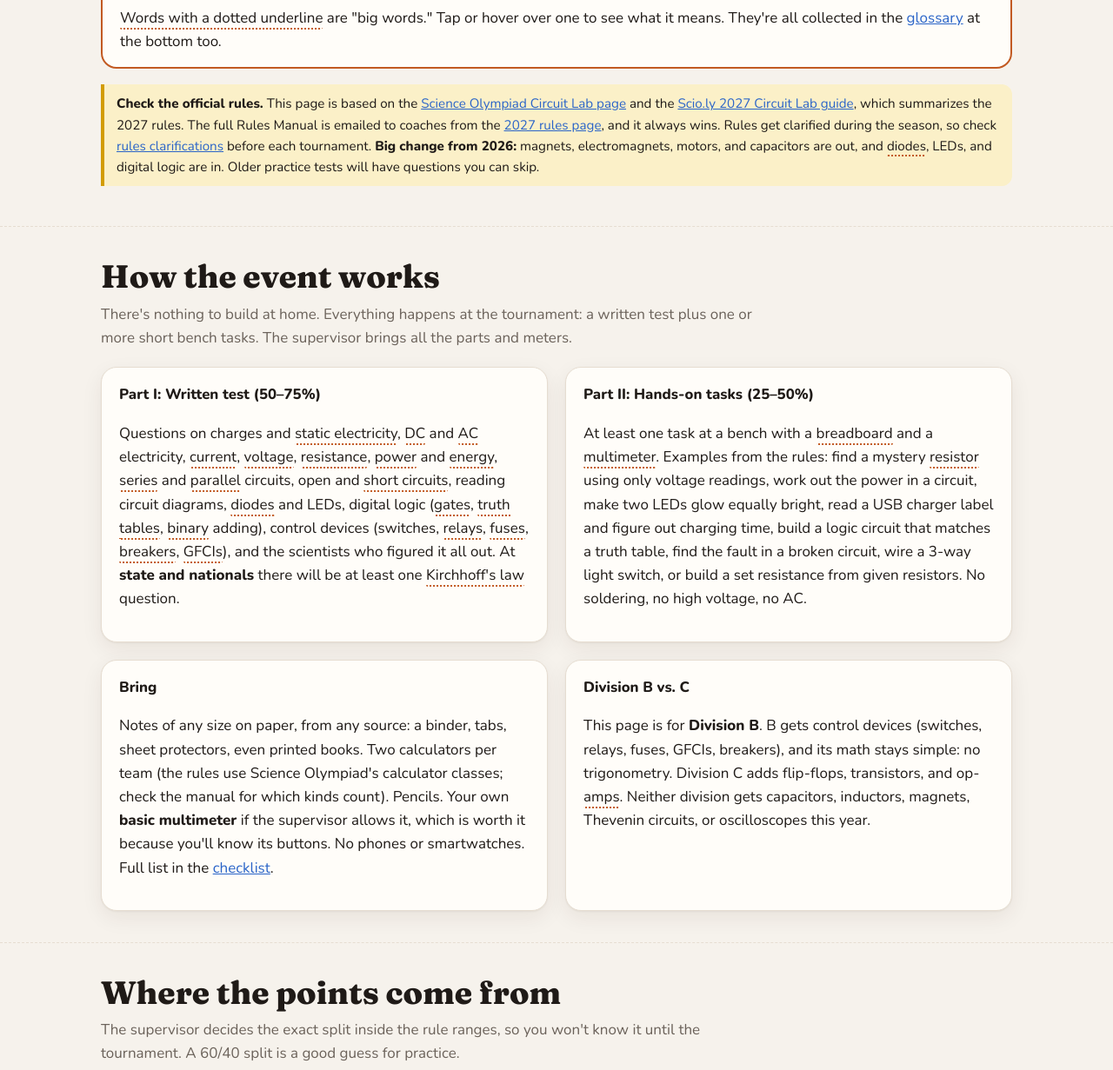
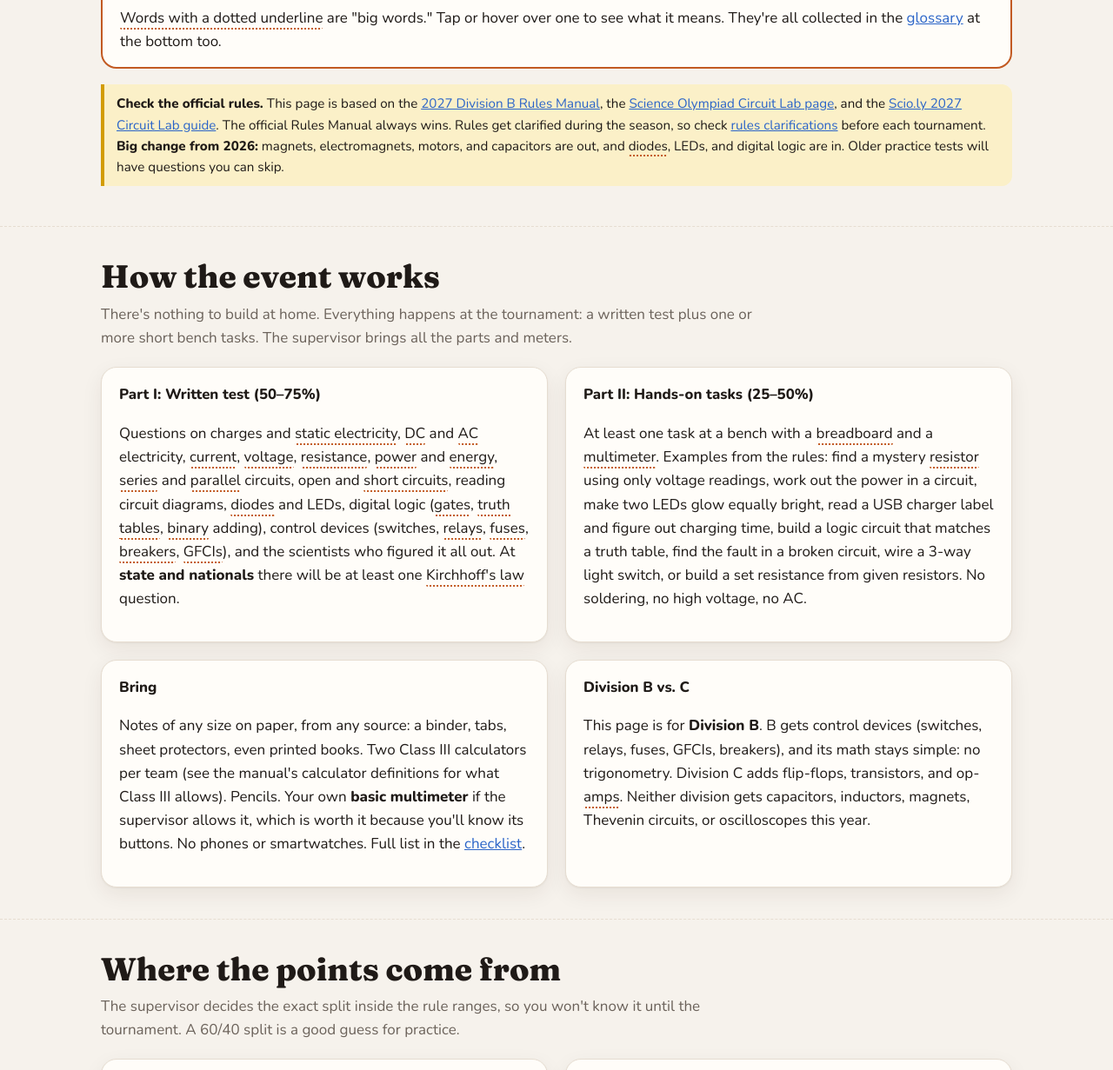
Before and after one commit to Werdna1976/Science-Pages, a plain HTML site: page circuit-lab/index.html in a window 1280 px wide. Shown: the part 848-2079 px from the top of the page at 87% size. Drawn offline with nearby package versions, Linux system fonts and the light colour scheme.

Commit message:
Circuit Lab: cite the 2027 Rules Manual directly (#6)
Claude-Session: https://claude.ai/code/session_0126UsVnREZodyLmfBMLbbBu

Co-authored-by: Claude <noreply@anthropic.com>

```diff
--- a/circuit-lab/index.html
+++ b/circuit-lab/index.html
@@ -229,7 +229,7 @@ footer{padding:30px 0 50px;color:var(--muted);font-size:.88rem;border-top:1px da
       </ol>
       <p style="margin:10px 0 0"><span class="term" tabindex="0" data-g="glossary-demo">Words with a dotted underline</span> are "big words." Tap or hover over one to see what it means. They're all collected in the <a href="#glossary">glossary</a> at the bottom too.</p>
     </div>
-    <p class="note"><b>Check the official rules.</b> This page is based on the <a href="https://www.soinc.org/circuit-lab-b">Science Olympiad Circuit Lab page</a> and the <a href="https://scio.ly/docs/circuit-lab">Scio.ly 2027 Circuit Lab guide</a>, which summarizes the 2027 rules. The full Rules Manual is emailed to coaches from the <a href="https://www.soinc.org/rules-2027">2027 rules page</a>, and it always wins. Rules get clarified during the season, so check <a href="https://www.soinc.org/events/rules-corrections">rules clarifications</a> before each tournament. <b>Big change from 2026:</b> magnets, electromagnets, motors, and capacitors are out, and diodes, LEDs, and digital logic are in. Older practice tests will have questions you can skip.</p>
+    <p class="note"><b>Check the official rules.</b> This page is based on the <a href="https://www.soinc.org/sites/default/files/uploaded_files/Science_Olympiad_Div_B_Rules_2027_for_Web_Secured.pdf">2027 Division B Rules Manual</a>, the <a href="https://www.soinc.org/circuit-lab-b">Science Olympiad Circuit Lab page</a>, and the <a href="https://scio.ly/docs/circuit-lab">Scio.ly 2027 Circuit Lab guide</a>. The official Rules Manual always wins. Rules get clarified during the season, so check <a href="https://www.soinc.org/events/rules-corrections">rules clarifications</a> before each tournament. <b>Big change from 2026:</b> magnets, electromagnets, motors, and capacitors are out, and diodes, LEDs, and digital logic are in. Older practice tests will have questions you can skip.</p>
   </div>
 </header>
 
@@ -249,7 +249,7 @@ footer{padding:30px 0 50px;color:var(--muted);font-size:.88rem;border-top:1px da
       </div>
       <div class="card">
         <h4>Bring</h4>
-        <p>Notes of any size on paper, from any source: a binder, tabs, sheet protectors, even printed books. Two calculators per team (the rules use Science Olympiad's calculator classes; check the manual for which kinds count). Pencils. Your own <b>basic multimeter</b> if the supervisor allows it, which is worth it because you'll know its buttons. No phones or smartwatches. Full list in the <a href="#checklist">checklist</a>.</p>
+        <p>Notes of any size on paper, from any source: a binder, tabs, sheet protectors, even printed books. Two Class III calculators per team (see the manual's calculator definitions for what Class III allows). Pencils. Your own <b>basic multimeter</b> if the supervisor allows it, which is worth it because you'll know its buttons. No phones or smartwatches. Full list in the <a href="#checklist">checklist</a>.</p>
       </div>
       <div class="card">
         <h4>Division B vs. C</h4>
@@ -909,7 +909,7 @@ footer{padding:30px 0 50px;color:var(--muted);font-size:.88rem;border-top:1px da
           <tr><td><b>Gustav Kirchhoff</b> (1824–1887)</td><td>Laws for voltage around loops and current at junctions (1845).</td></tr>
           <tr><td><b>Heinrich Hertz</b> (1857–1894)</td><td>Proved radio waves exist (1887). Unit of frequency: hertz (cycles per second).</td></tr>
         </table></div>
-        <p class="muted"><small>Faraday and Tesla were on the 2026 list but aren't named in the 2027 rules summary.</small></p>
+        <p class="muted"><small>Faraday and Tesla were on the 2026 list but aren't named in the 2027 rules.</small></p>
       </div>
     </div>
   </div>
```
